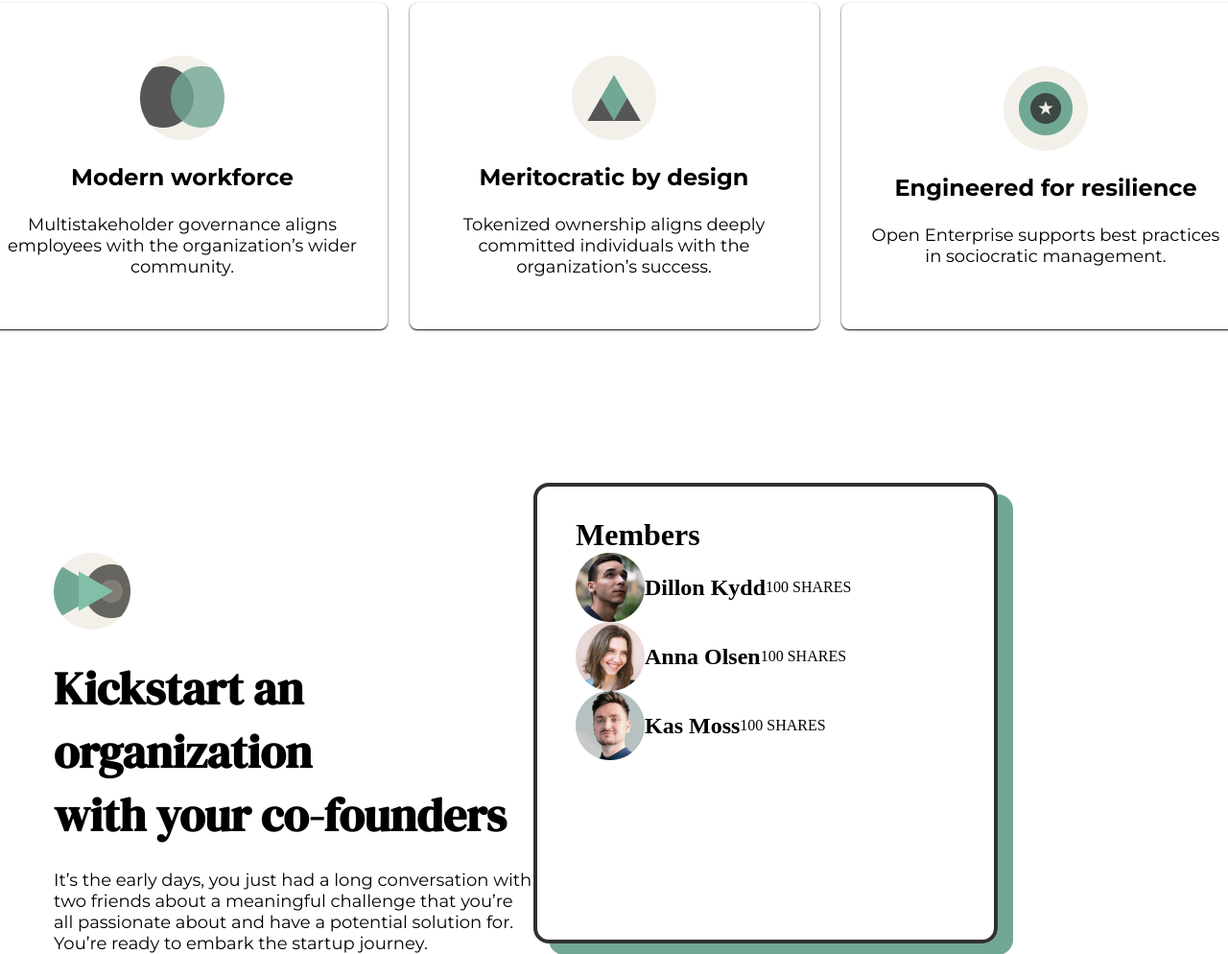
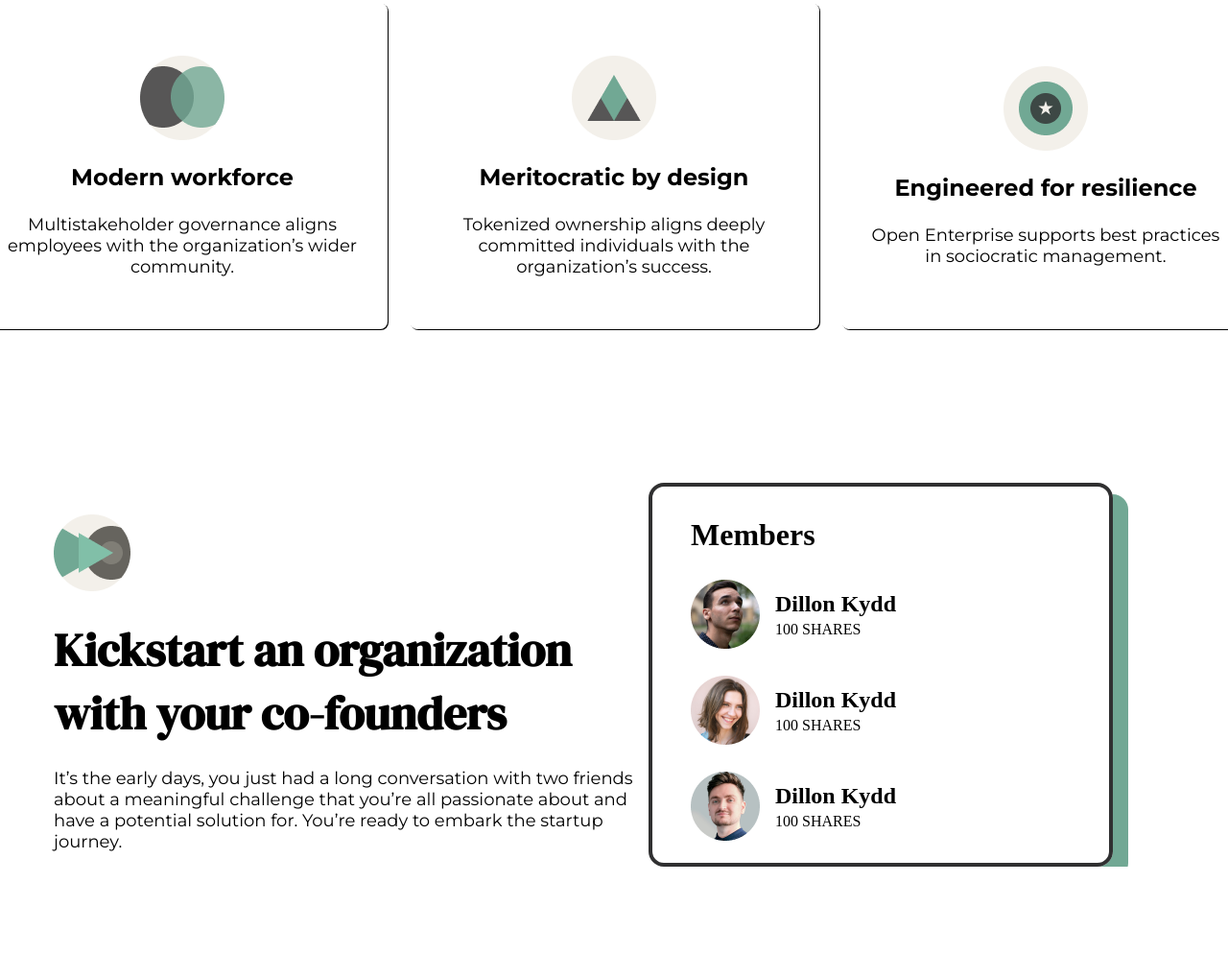
Before and after one commit to CarolMoreti/OpenEnterprise, a plain HTML site: page index.html in a window 1280 px wide. Shown: the part 1408-2402 px from the top of the page at 96% size. After the commit the page ends 2311 px from the top, so only its background shows below. Drawn offline with Linux system fonts and the light colour scheme; a web font is replaced by a local one.

Commit message:
members complete

```diff
--- a/assets/css/members.css
+++ b/assets/css/members.css
@@ -2,7 +2,7 @@
     margin: 160px 120px 0 56px;
     display: flex;
     flex-direction: row;
-    justify-content: space-between;
+    justify-content: space-around;
     align-items: center;
 }
 .members ul{
@@ -29,15 +29,41 @@
     font-family: 'Montserrat';
 }
 .members .right-members .box{
-    margin-right: 120px;
+    margin-right: 0;
     width: 484px;
-    height: 480px;
+    height: 400px;
     border: 4px solid var(--black);
     border-radius: 16px;
     box-shadow: 16px 12px 0 0 var(--green);
     padding: 32px 40px;
     font-family: 'Cutive';
+    display:flex;
+    flex-direction: column;
 }
 .members .right-members .box h1{
     font-size: 32px;
 }
+.members .right-members .box ul{
+    display: flex;
+    flex-direction: column;
+}
+.members .right-members .box li{
+    margin-top:28px;
+}
+.members .right-members .box li img{
+    width: 72px;
+    margin-right: 16px;
+}
+.members .right-members .box li .text{
+    display: flex;
+    flex-direction: column;
+}
+.members .right-members .box li .text h2{
+    font-size: 24px;
+    font-weight: 600px;
+}
+.members .right-members .box li .text p{
+    font-size: 16px;
+    font-weight: normal;
+    margin-top: 4px;
+}
--- a/assets/css/toWork.css
+++ b/assets/css/toWork.css
@@ -31,7 +31,7 @@
     width: 427px;
     height: 340px;
     border-radius: 8px;
-    box-shadow: 0 1px 2px 0px #000;
+    box-shadow: 1px 1px 0px 0px #000;
     display: flex;
     justify-content: center;
     align-items: center;
--- a/index.html
+++ b/index.html
@@ -70,18 +70,24 @@
                     <ul>
                         <li>
                             <img src="./assets/img/Member (3).png" alt="">
-                            <h2>Dillon Kydd</h2>
-                            <p>100 SHARES</p>
+                            <div class="text">
+                                <h2>Dillon Kydd</h2>
+                                <p>100 SHARES</p>
+                            </div>
                         </li>
                         <li>
                             <img src="./assets/img/Member (1).png" alt="">
-                            <h2>Anna Olsen</h2>
-                            <p>100 SHARES</p>
+                            <div class="text">
+                                <h2>Dillon Kydd</h2>
+                                <p>100 SHARES</p>
+                            </div>
                         </li>
                         <li>
                             <img src="./assets/img/Member (2).png" alt="">
-                            <h2>Kas Moss</h2>
-                            <p>100 SHARES</p>
+                            <div class="text">
+                                <h2>Dillon Kydd</h2>
+                                <p>100 SHARES</p>
+                            </div>
                         </li>
                     </ul>
                 </div>
```
